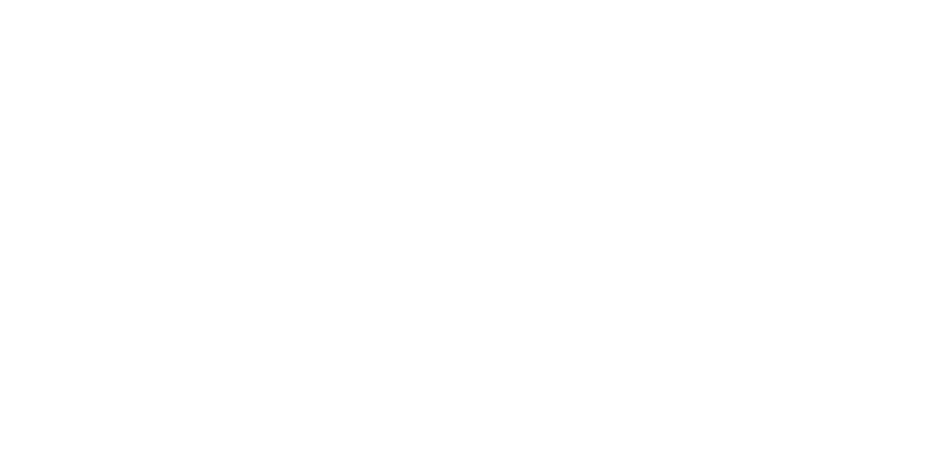
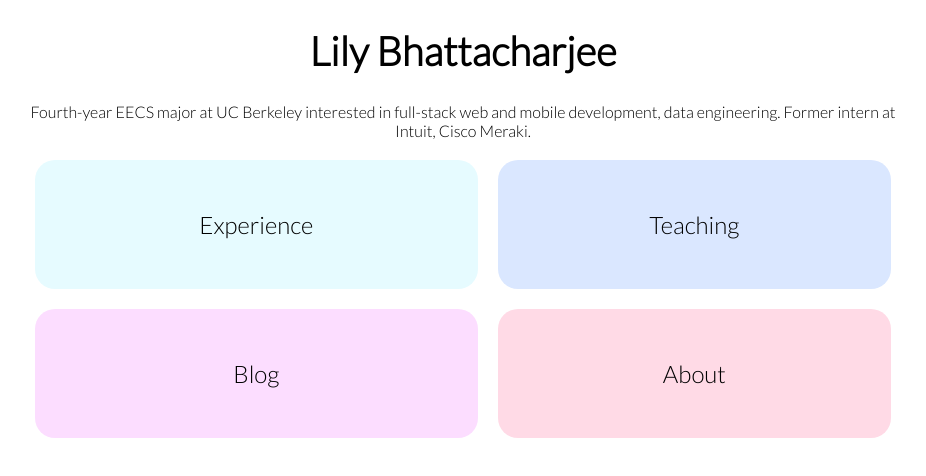
Before and after one commit to lilybhattacharjee5/showcase, a plain HTML site: page index.html in a window 1280 px wide. Shown: the whole page, without its empty margins (177-1103 px from the left). Drawn offline with Linux system fonts and the light colour scheme.

Commit message:
Added minimalistic landing page

```diff
--- /dev/null
+++ b/css/index.css
@@ -0,0 +1,48 @@
+.content {
+	margin: auto;
+	width: 70%;
+	text-align: center;
+	font-family: Lato, sans-serif;
+}
+
+#title {
+	text-align: center;
+	font-family: Lato, sans-serif;
+	font-size: 2.5em;
+}
+
+#panel-options {
+	display: table;
+	width: 100%;
+	margin: auto;
+	border-spacing: 20px;
+}
+
+#panel-options > * {
+	display: table-row;
+}
+
+#panel-options .col {
+	display: table-cell;
+	text-align: center;
+	padding: 50px;
+	font-family: Lato, sans-serif;
+	border-radius: 20px;
+	font-size: 1.5em;
+}
+
+#experience {
+	background-color: #e6fbff;
+}
+
+#teaching {
+	background-color: #dae7ff;
+}
+
+#blog {
+	background-color: #fcddff;
+}
+
+#about {
+	background-color: #ffdae6;
+}
--- a/index.html
+++ b/index.html
@@ -8,7 +8,32 @@
     <meta name="keywords" content="Lily Bhattacharjee,personal website">
     <meta name="author" content="Lily Bhattacharjee">
     <meta name="viewport" content="width=device-width, initial-scale=1.0">
+
+    <link rel="preconnect" href="https://fonts.gstatic.com">
+    <link href="https://fonts.googleapis.com/css2?family=Lato:wght@300&display=swap" rel="stylesheet">
+
+    <link rel="stylesheet" href="css/index.css">
   </head>
-  <body>
+  <body class="content">
+    <h1 id="title">Lily Bhattacharjee</h1>
+    <div id="summary">Fourth-year EECS major at UC Berkeley interested in full-stack web and mobile development, data engineering. Former intern at Intuit, Cisco Meraki.</div>
+    <div id="panel-options">
+      <div class="row">
+        <div class="col" id="experience">
+          Experience
+        </div>
+        <div class="col" id="teaching">
+          Teaching
+        </div>
+      </div>
+      <div class="row">
+        <div class="col" id="blog">
+          Blog
+        </div>
+        <div class="col" id="about">
+          About
+        </div>
+      </div>
+    </div>
   </body>
 </html>
```
